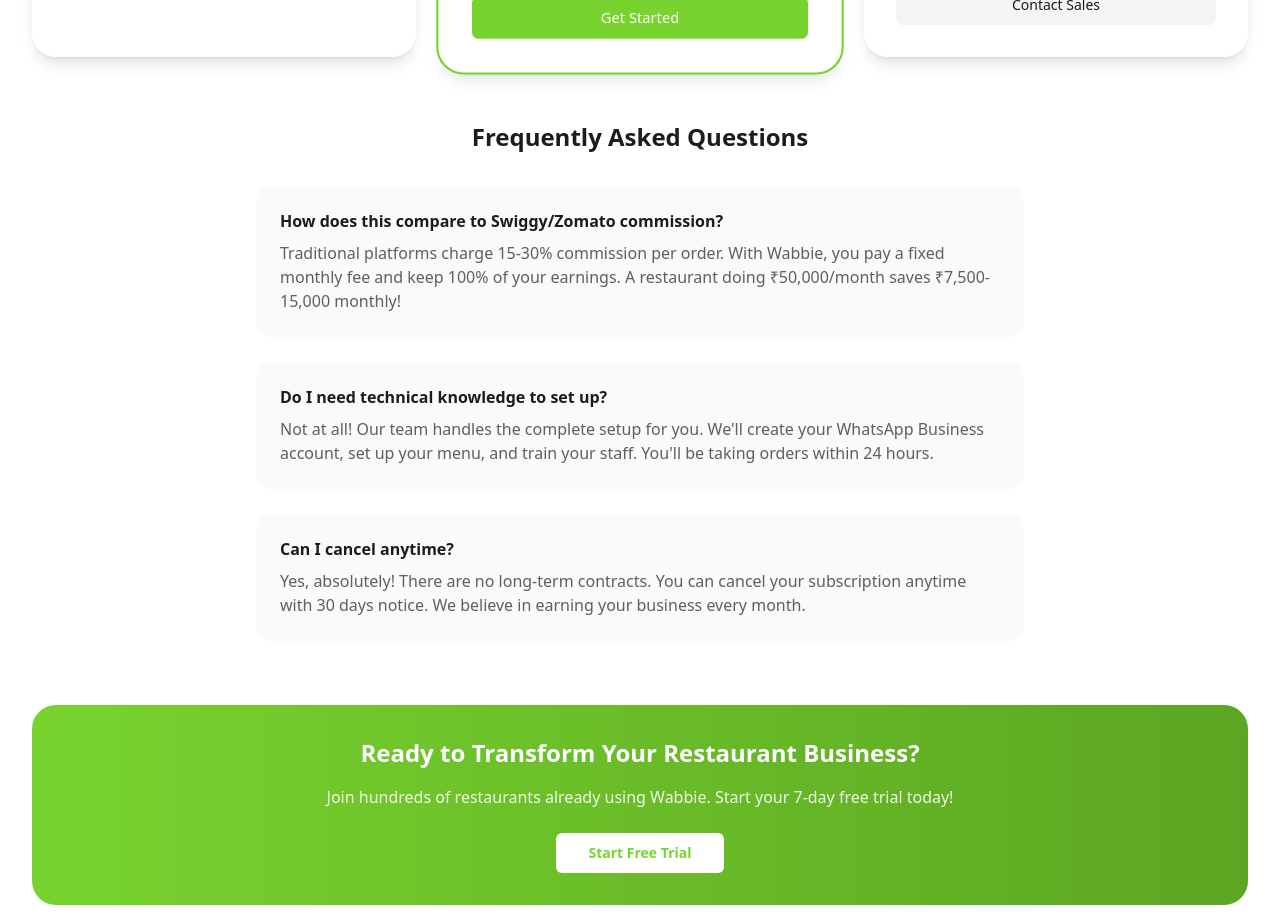
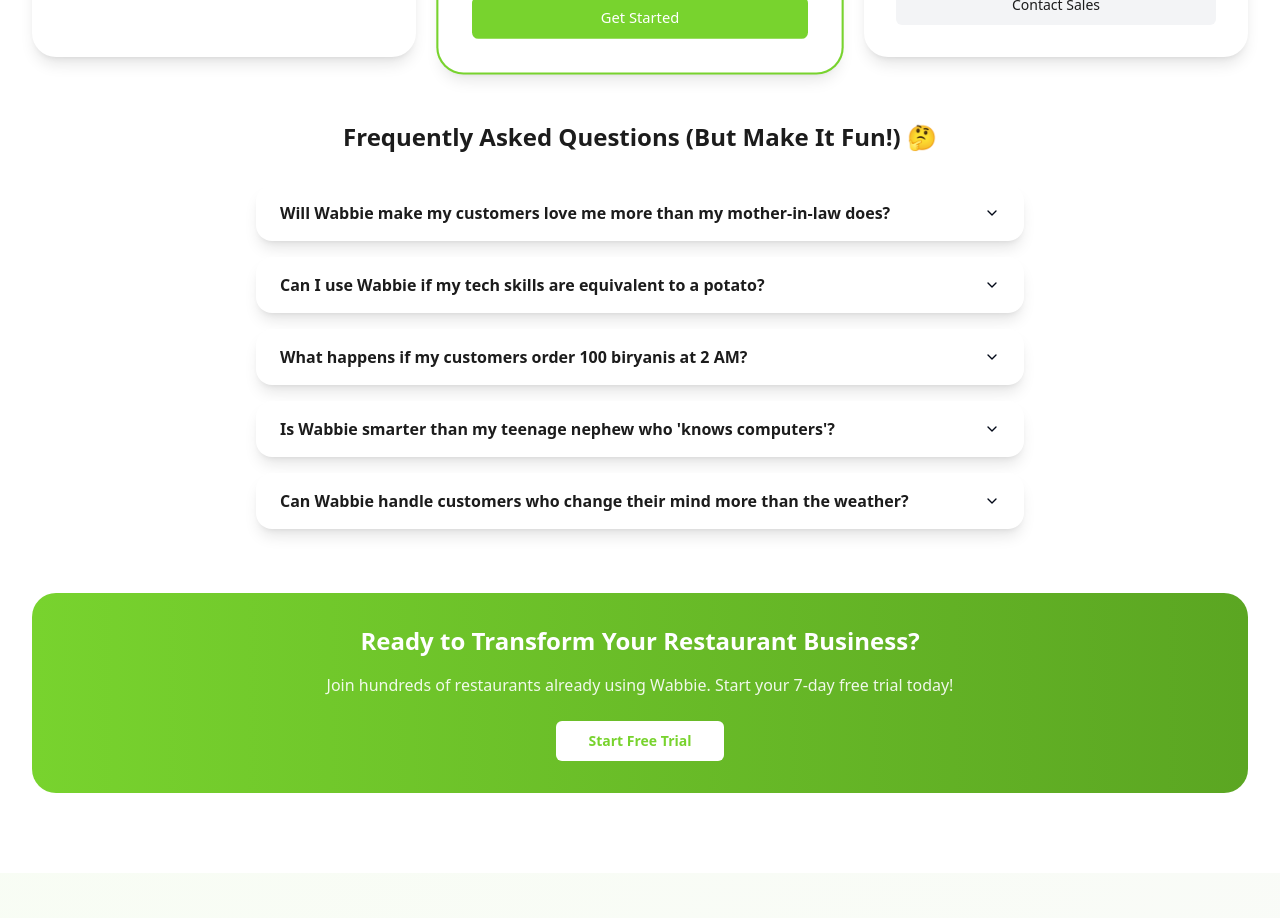
Before and after one commit to konmavedant/wabbie-order-now-bot, a React (Vite) app: page / in a window 1280 px wide. Shown: the part 7820-8738 px from the top of the page. Built offline with nearby package versions, Linux system fonts and the light colour scheme.

Commit message:
Refactor: Implement FAQ section with dropdowns
- Converted the FAQ section into a dropdown format using the accordion component.
- Limited the number of FAQ items to 5.
- Added humorous questions and answers to the FAQ section.

```diff
--- a/src/components/PricingSection.tsx
+++ b/src/components/PricingSection.tsx
@@ -1,6 +1,12 @@
 
 import { Button } from '@/components/ui/button';
 import { Check, Star } from 'lucide-react';
+import {
+  Accordion,
+  AccordionContent,
+  AccordionItem,
+  AccordionTrigger,
+} from "@/components/ui/accordion";
 
 const PricingSection = () => {
   const plans = [
@@ -55,6 +61,29 @@ const PricingSection = () => {
       ],
       popular: false,
       setupFee: "Custom"
+    }
+  ];
+
+  const faqData = [
+    {
+      question: "Will Wabbie make my customers love me more than my mother-in-law does?",
+      answer: "Absolutely! Unlike your mother-in-law, Wabbie won't judge your cooking, criticize your restaurant decor, or ask why you haven't given her grandchildren yet. Your customers will actually enjoy talking to you through WhatsApp! 😄"
+    },
+    {
+      question: "Can I use Wabbie if my tech skills are equivalent to a potato?",
+      answer: "Hey, don't insult potatoes! They're actually quite sophisticated - they can be fries, chips, or even vodka! But yes, even if you think WiFi is a greeting and Bluetooth is a dental condition, our team will set up everything for you. You just need to know how to tap 'Send' on WhatsApp! 🥔"
+    },
+    {
+      question: "What happens if my customers order 100 biryanis at 2 AM?",
+      answer: "First, we'll be impressed by your dedication to late-night biryani service! Second, Wabbie will handle all 100 orders smoothly while you contemplate whether this is a blessing or a curse. Pro tip: Start preparing rice now, just in case! 🍛"
+    },
+    {
+      question: "Is Wabbie smarter than my teenage nephew who 'knows computers'?",
+      answer: "Well, your nephew might know how to make TikTok videos and play Fortnite, but can he automate your restaurant orders while you sleep? Wabbie won't ask for pocket money, won't leave dirty dishes around, and definitely won't use your WiFi to download 'educational' content! 🎮"
+    },
+    {
+      question: "Can Wabbie handle customers who change their mind more than the weather?",
+      answer: "Absolutely! Wabbie is like a patient waiter who never gets annoyed. Whether your customer wants extra cheese, then no cheese, then cheese on the side, then asks what cheese even is - Wabbie will handle it all with digital grace. We've programmed it to never roll its eyes! 🧀"
     }
   ];
 
@@ -142,37 +171,29 @@ const PricingSection = () => {
         {/* FAQ Section */}
         <div className="max-w-3xl mx-auto animate-fade-in-up">
           <h3 className="text-2xl font-bold text-center text-secondary mb-8">
-            Frequently Asked Questions
+            Frequently Asked Questions (But Make It Fun!) 🤔
           </h3>
 
-          <div className="space-y-6">
-            <div className="bg-gray-50 rounded-2xl p-6">
-              <h4 className="font-semibold text-secondary mb-2">
-                How does this compare to Swiggy/Zomato commission?
-              </h4>
-              <p className="text-secondary/70">
-                Traditional platforms charge 15-30% commission per order. With Wabbie, you pay a fixed monthly fee and keep 100% of your earnings. A restaurant doing ₹50,000/month saves ₹7,500-15,000 monthly!
-              </p>
-            </div>
-
-            <div className="bg-gray-50 rounded-2xl p-6">
-              <h4 className="font-semibold text-secondary mb-2">
-                Do I need technical knowledge to set up?
-              </h4>
-              <p className="text-secondary/70">
-                Not at all! Our team handles the complete setup for you. We'll create your WhatsApp Business account, set up your menu, and train your staff. You'll be taking orders within 24 hours.
-              </p>
-            </div>
-
-            <div className="bg-gray-50 rounded-2xl p-6">
-              <h4 className="font-semibold text-secondary mb-2">
-                Can I cancel anytime?
-              </h4>
-              <p className="text-secondary/70">
-                Yes, absolutely! There are no long-term contracts. You can cancel your subscription anytime with 30 days notice. We believe in earning your business every month.
-              </p>
-            </div>
-          </div>
+          <Accordion type="single" collapsible className="w-full space-y-4">
+            {faqData.map((faq, index) => (
+              <AccordionItem
+                key={index}
+                value={`item-${index}`}
+                className="bg-white rounded-2xl shadow-lg border-0 overflow-hidden"
+              >
+                <AccordionTrigger className="px-6 py-4 text-left hover:no-underline hover:bg-gray-50 transition-colors duration-300">
+                  <span className="font-semibold text-secondary pr-4">
+                    {faq.question}
+                  </span>
+                </AccordionTrigger>
+                <AccordionContent className="px-6 pb-4 pt-0">
+                  <p className="text-secondary/70 leading-relaxed">
+                    {faq.answer}
+                  </p>
+                </AccordionContent>
+              </AccordionItem>
+            ))}
+          </Accordion>
         </div>
 
         {/* Bottom CTA */}
```
